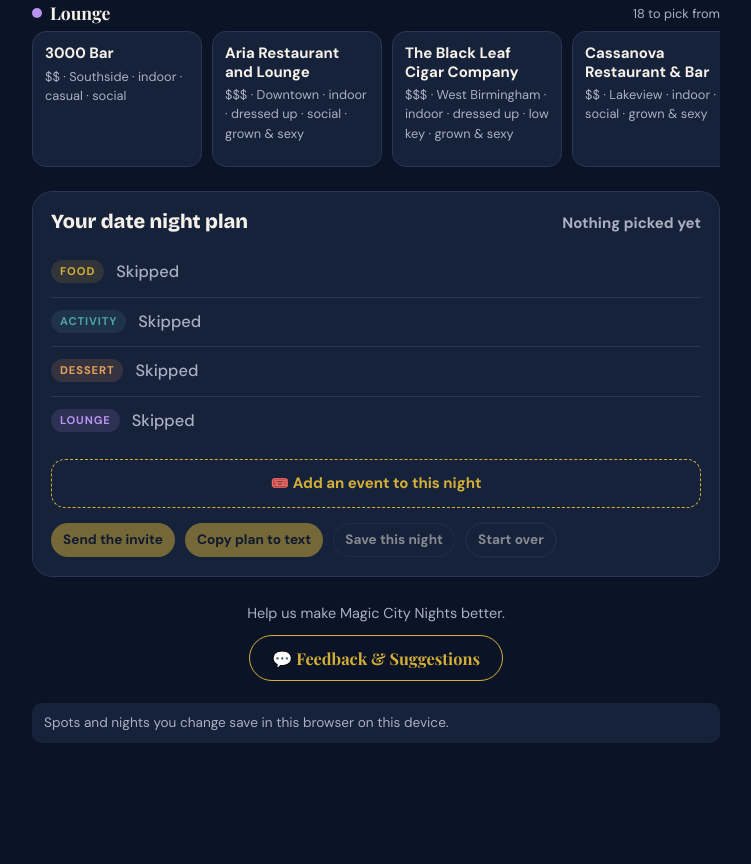
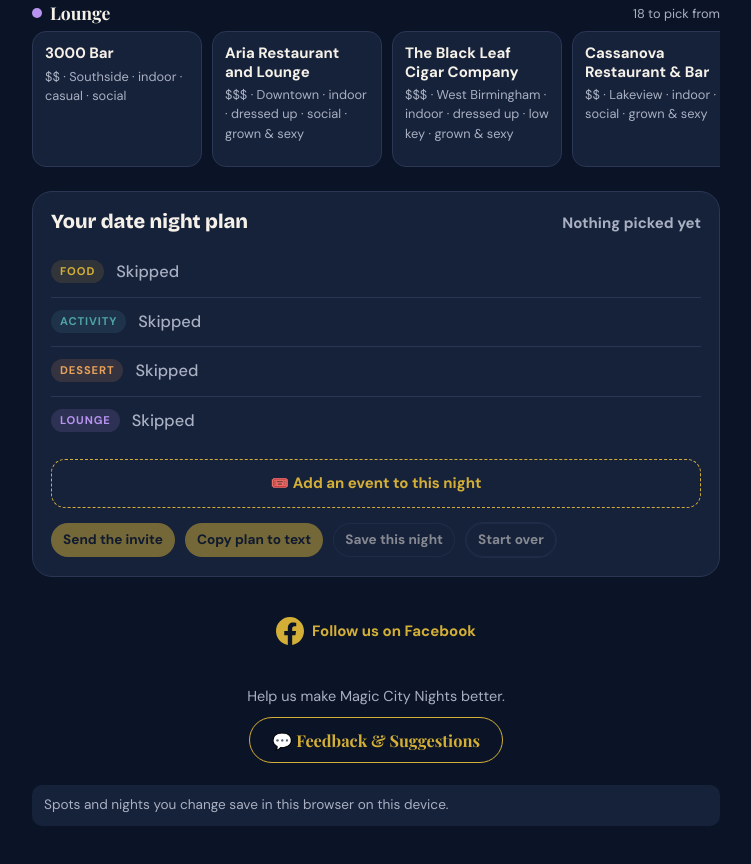
Before and after one commit to BigDog90-dot/Magic-city-nights, a plain HTML site: page index.html in a window 1280 px wide. Shown: the part 1430-2294 px from the top of the page, without its empty margins (264-1015 px from the left). Before the commit the page ends 2221 px from the top, so only its background shows below. Drawn offline with nearby package versions, Linux system fonts and the light colour scheme.

Commit message:
Add Facebook icon link to Magic City Nights page

```diff
--- a/index.html
+++ b/index.html
@@ -445,6 +445,13 @@ body.shared #headline, body.shared #subline{display:none}
     <script async data-uid="1e025ae7f2" src="https://magic-7.kit.com/1e025ae7f2/index.js"></script>
   </section>
 
+  <div class="social" style="text-align:center;margin:22px 0 8px">
+    <a href="https://www.facebook.com/1401480659723720" target="_blank" rel="noopener" aria-label="Follow Magic City Nights on Facebook" style="display:inline-flex;align-items:center;gap:8px;color:#d4af37;text-decoration:none;font-weight:600">
+      <svg width="28" height="28" viewBox="0 0 24 24" fill="currentColor" aria-hidden="true"><path d="M24 12.07C24 5.41 18.63 0 12 0S0 5.41 0 12.07C0 18.1 4.39 23.1 10.13 24v-8.44H7.08v-3.49h3.05V9.41c0-3.02 1.79-4.69 4.53-4.69 1.31 0 2.68.24 2.68.24v2.96h-1.51c-1.49 0-1.96.93-1.96 1.89v2.26h3.33l-.53 3.49h-2.8V24C19.61 23.1 24 18.1 24 12.07z"/></svg>
+      <span>Follow us on Facebook</span>
+    </a>
+  </div>
+
   <section class="feedback" id="feedback-home" data-feedback aria-label="Feedback and suggestions"></section>
 
   <section id="view-spots" hidden style="display:grid;gap:18px">
```
